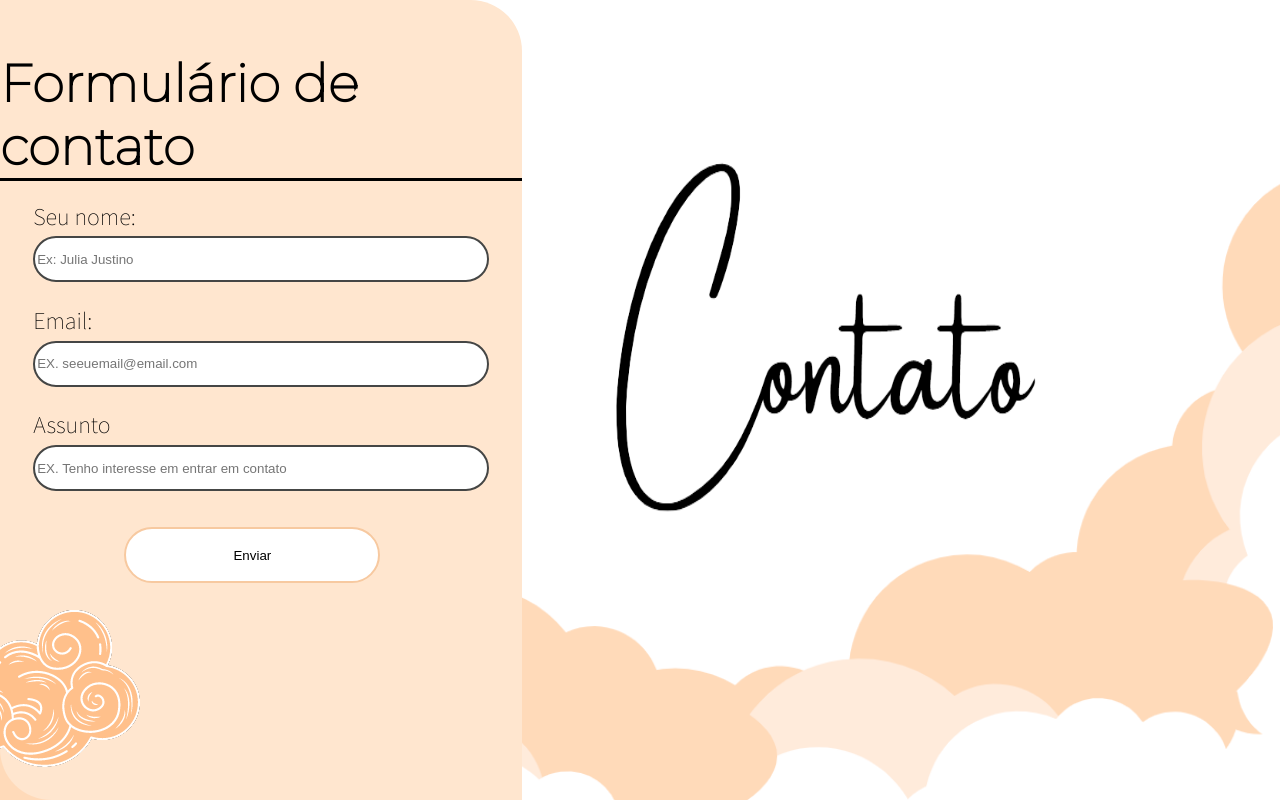
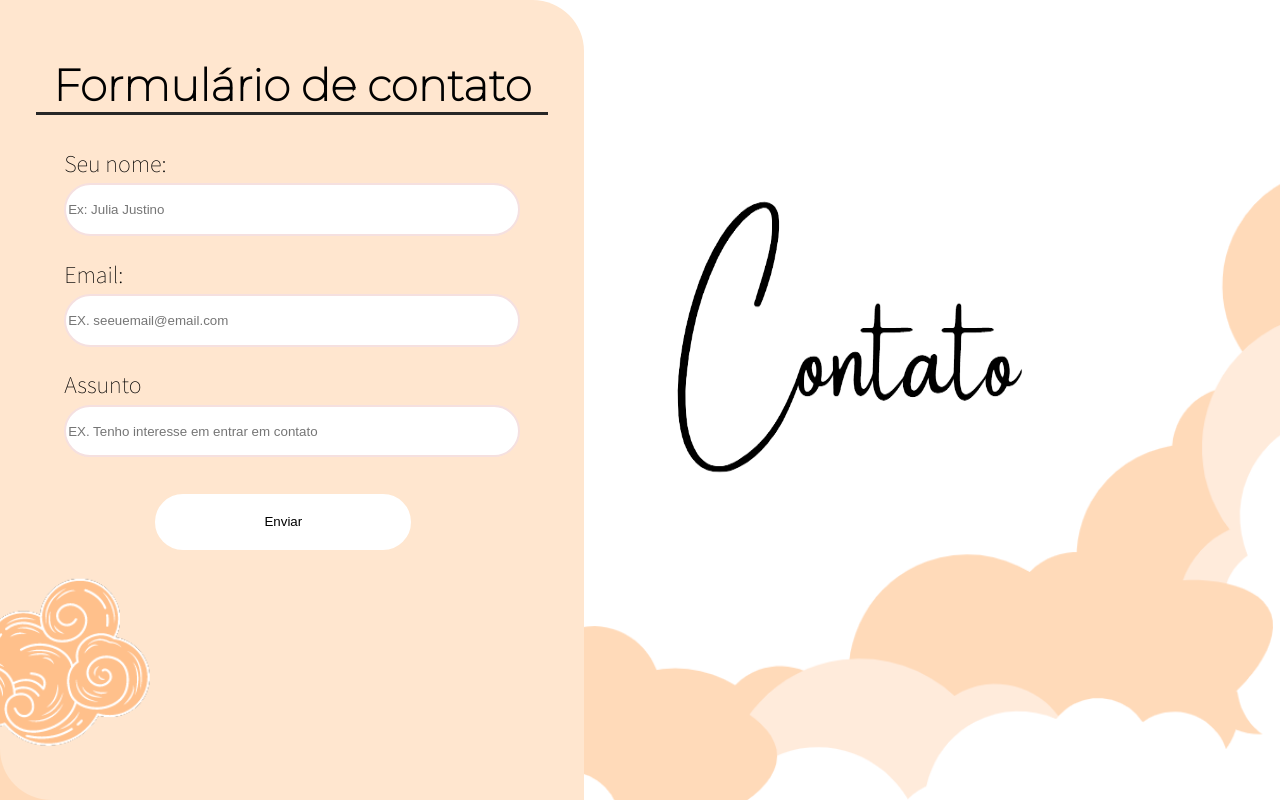
Before and after one commit to Julia-Justino/Encanto, a plain HTML site: page site/html/index.html in a window 1280 px wide. Shown: the part 6440-7240 px from the top of the page. Drawn offline with Linux system fonts and the light colour scheme.

Commit message:
arrumei o contato

```diff
--- a/site/css/style/styleEncanto.css
+++ b/site/css/style/styleEncanto.css
@@ -516,6 +516,16 @@ hr {
     text-align: center;
     margin: 5% 40%;
 }
+.pesquisa .textoConheca button:hover{
+    background-color:#F9A7B0;
+    border:solid 2px #ea48ff;
+    margin: 3% 30%;
+    width: 30vw;
+    height: 8vh;
+    color: #FFFFFF;
+    transition: 1.0s;
+    font-size: 2.5vh;
+}
 /*Final da pesquisa*/
 /*Inicio do contato*/
 .contato {
@@ -540,8 +550,8 @@ hr {
     margin: 0% 15% 15vh 2%;
 }
 .contato .titulo img{
-    width: 90%;
-    height: 45vh;
+    width: 85%;
+    height: 35vh;
 }
 
 
@@ -558,26 +568,27 @@ hr {
 }
 .contato .formContato input{
    width: 35vw;
-   height: 5vh;
+   height: 5.8vh;
    border-radius: 32vw;
-   border:solid 2px #454645;
+   border:solid 2px #f5e0e0;
 }
 .contato .formContato button{
     width: 20vw;
     height: 7vh;
     background-color:#ffffff;
-    border:solid 2px #f7c9a0;
+    border:solid 2px #ffffff;
     border-radius: 50vw;
     text-align: center;
     margin: 8% 20% 0% 20%;
 }
 .contato .formContato h2{
-    font-size: 6.5vh;
-    margin: 0%;
+    font-size: 5.5vh;
+    width: 40vw;
+    text-align: center;
     color: #000000;
     font-family: 'Montserrat';
-    border-bottom: solid 0.4vh #000000;
-    margin: 10% 0% 2% 0%;
+    border-bottom: solid 0.4vh #272727;
+    margin: 10% 0% 4% 0%;
 }
 .contato .formContato p{
     margin: 5% 0% 1% 0%;
@@ -590,6 +601,7 @@ hr {
 }
 .detalheNuvem{
     display: flex;
+    height: 25vh;
     justify-content: flex-start;
     margin: 0% 90% 0% 0%;
 }
```
